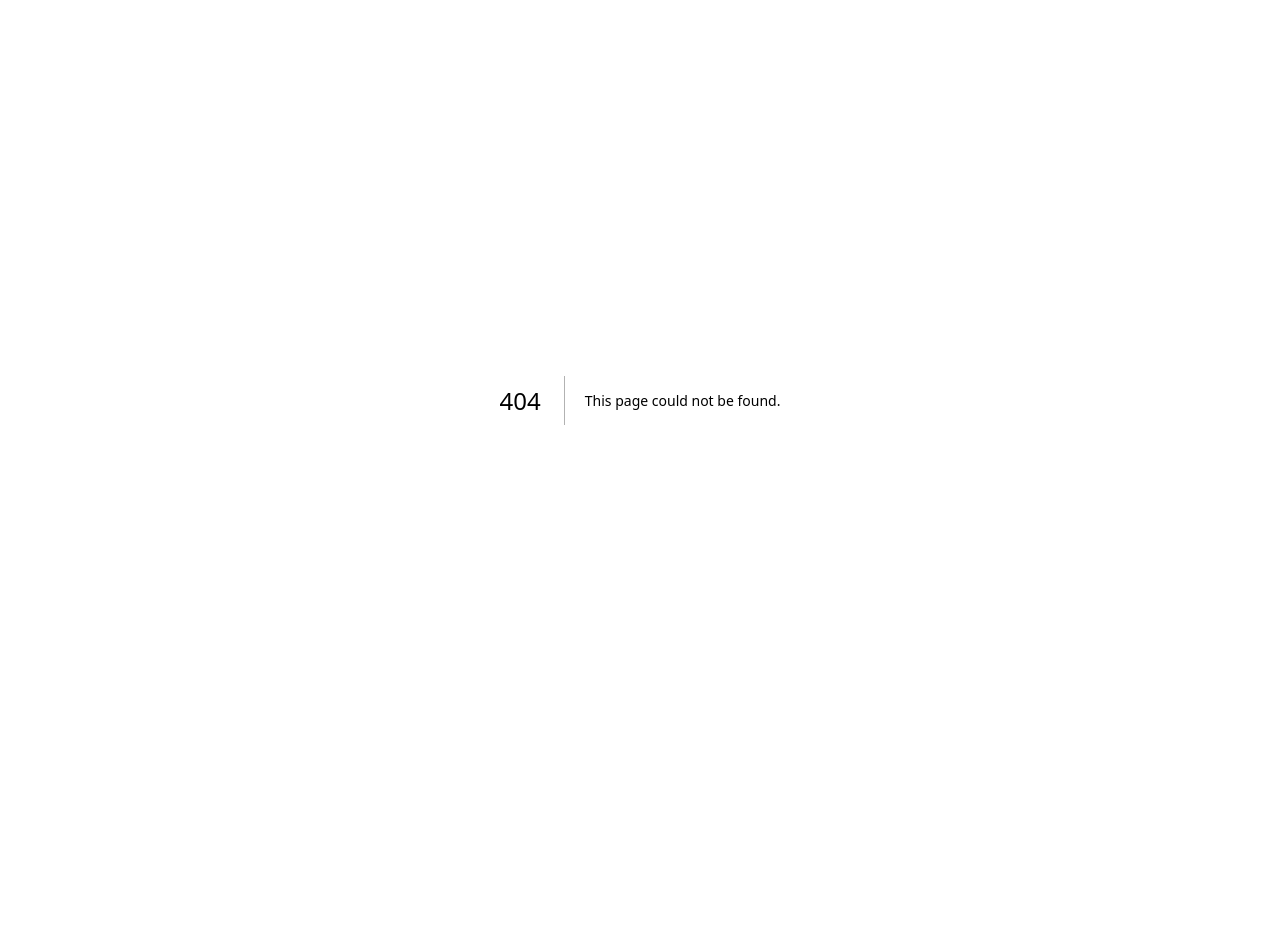
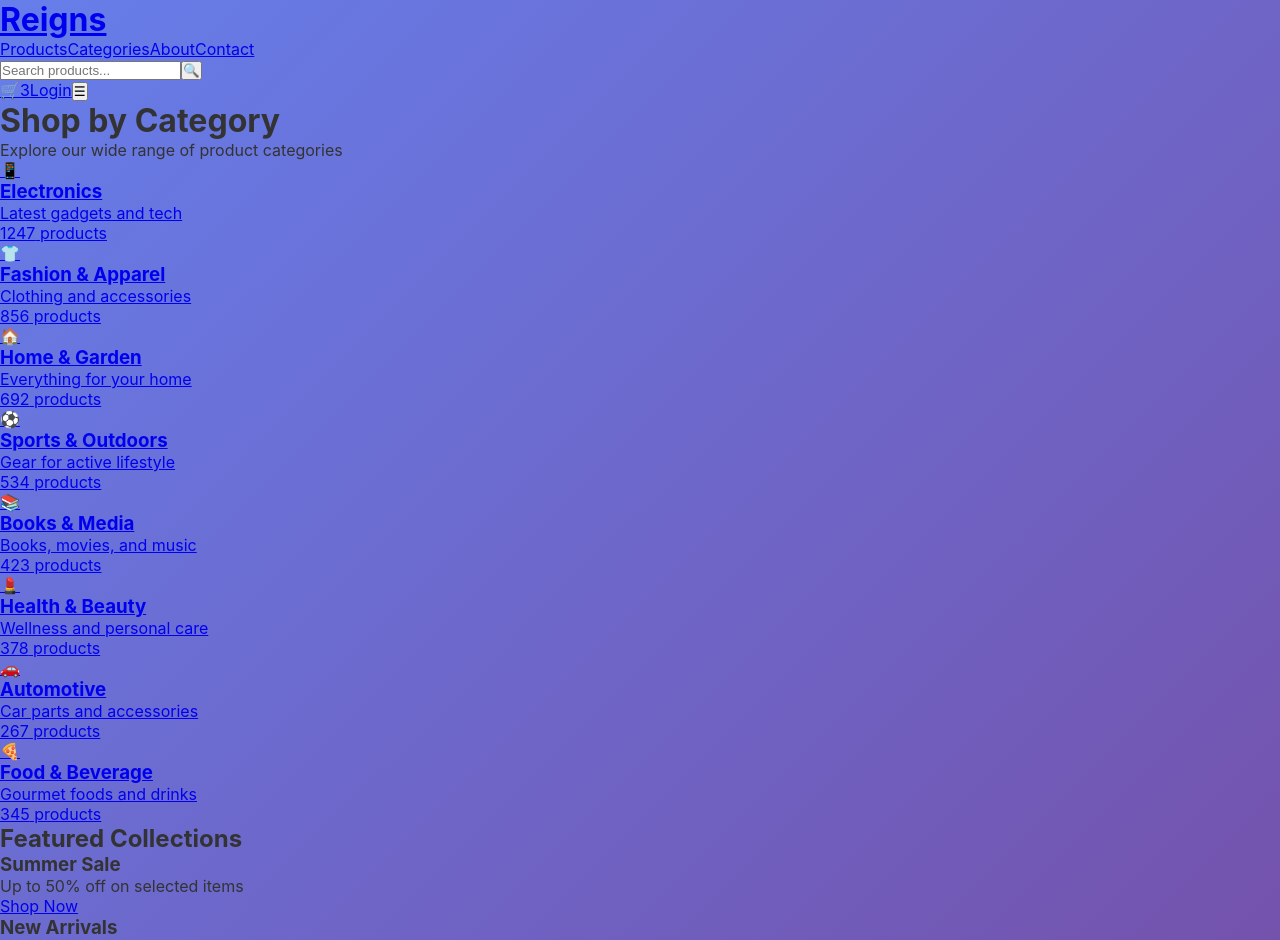
Before and after one commit to eddyreigns/reigns, a Next.js app: page /categories in a window 1280 px wide. Before the commit this address had no page. Shown: the top 940 px of the page. Before the commit the page ends 800 px from the top, so only its background shows below. Built offline with nearby package versions, Linux system fonts and the light colour scheme.

Commit message:
Update layout to include header and footer
cgen-9131b1ee9ea948bd9fb9f5c9c8ca1ca6

```diff
--- /dev/null
+++ b/app/categories/page.tsx
@@ -0,0 +1,121 @@
+import Link from 'next/link'
+
+const categories = [
+  {
+    id: 'electronics',
+    name: 'Electronics',
+    description: 'Latest gadgets and tech',
+    icon: '📱',
+    productCount: 1247,
+    image: '/api/placeholder/400/300'
+  },
+  {
+    id: 'fashion',
+    name: 'Fashion & Apparel',
+    description: 'Clothing and accessories',
+    icon: '👕',
+    productCount: 856,
+    image: '/api/placeholder/400/300'
+  },
+  {
+    id: 'home',
+    name: 'Home & Garden',
+    description: 'Everything for your home',
+    icon: '🏠',
+    productCount: 692,
+    image: '/api/placeholder/400/300'
+  },
+  {
+    id: 'sports',
+    name: 'Sports & Outdoors',
+    description: 'Gear for active lifestyle',
+    icon: '⚽',
+    productCount: 534,
+    image: '/api/placeholder/400/300'
+  },
+  {
+    id: 'books',
+    name: 'Books & Media',
+    description: 'Books, movies, and music',
+    icon: '📚',
+    productCount: 423,
+    image: '/api/placeholder/400/300'
+  },
+  {
+    id: 'health',
+    name: 'Health & Beauty',
+    description: 'Wellness and personal care',
+    icon: '💄',
+    productCount: 378,
+    image: '/api/placeholder/400/300'
+  },
+  {
+    id: 'automotive',
+    name: 'Automotive',
+    description: 'Car parts and accessories',
+    icon: '🚗',
+    productCount: 267,
+    image: '/api/placeholder/400/300'
+  },
+  {
+    id: 'food',
+    name: 'Food & Beverage',
+    description: 'Gourmet foods and drinks',
+    icon: '🍕',
+    productCount: 345,
+    image: '/api/placeholder/400/300'
+  }
+]
+
+export default function CategoriesPage() {
+  return (
+    <div className="categories-page">
+      <div className="categories-container">
+        <div className="categories-header">
+          <h1>Shop by Category</h1>
+          <p>Explore our wide range of product categories</p>
+        </div>
+
+        <div className="categories-grid">
+          {categories.map(category => (
+            <Link
+              key={category.id}
+              href={`/categories/${category.id}`}
+              className="category-card"
+            >
+              <div className="category-image">
+                <span className="category-icon">{category.icon}</span>
+              </div>
+              <div className="category-info">
+                <h3>{category.name}</h3>
+                <p>{category.description}</p>
+                <span className="product-count">{category.productCount} products</span>
+              </div>
+            </Link>
+          ))}
+        </div>
+
+        <div className="featured-categories">
+          <h2>Featured Collections</h2>
+          <div className="featured-grid">
+            <div className="featured-card large">
+              <h3>Summer Sale</h3>
+              <p>Up to 50% off on selected items</p>
+              <Link href="/categories/fashion" className="featured-link">Shop Now</Link>
+            </div>
+            <div className="featured-card">
+              <h3>New Arrivals</h3>
+              <p>Latest products just in</p>
+              <Link href="/products?filter=new" className="featured-link">Explore</Link>
+            </div>
+            <div className="featured-card">
+              <h3>Best Sellers</h3>
+              <p>Most popular items</p>
+              <Link href="/products?filter=bestseller" className="featured-link">View All</Link>
+            </div>
+          </div>
+        </div>
+      </div>
+    </div>
+  )
+}
--- a/app/layout.tsx
+++ b/app/layout.tsx
@@ -1,4 +1,6 @@
 import './globals.css'
+import Header from '../components/Header'
+import Footer from '../components/Footer'
 
 export const metadata = {
   title: 'Reigns - My Beautiful Market',
@@ -12,7 +14,13 @@ export default function RootLayout({
 }) {
   return (
     <html lang="en">
-      <body>{children}</body>
+      <body>
+        <Header />
+        <main className="main-content">
+          {children}
+        </main>
+        <Footer />
+      </body>
     </html>
   )
 }
```
Also changed, not shown: app/products/page.tsx (added, +128 -0 lines).
